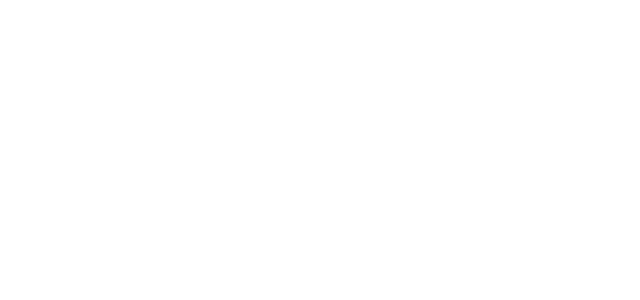
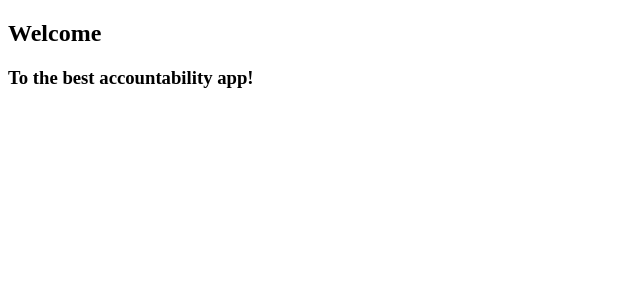
Before and after one commit to SoKa-SocialKarma/SoKa, a React (Create React App) app in the folder front-end/: page / in a window 1280 px wide. Shown: the top 300 px of the page, without its empty margins (0-640 px from the left). Built offline with nearby package versions, Linux system fonts and the light colour scheme.

Commit message:
home route

```diff
--- a/front-end/src/App.js
+++ b/front-end/src/App.js
@@ -1,12 +1,54 @@
-import React from 'react';
-//add home page
-const App = () => {
+import { BrowserRouter as Router, Switch, Route } from "react-router-dom";
+import React from "react";
+// import Login from "./Pages/Login";
+// import FourOFour from "./Pages/FourOFour";
+import Home from "./Pages/Home";
+// import Index from "./Pages/Index";
+// import Questionaire from "./Pages/Questionare";
+// import Show from "./Pages/Show";
+//import Navbar from "./Components/Navbar"
+
+function App(){
   return (
     <div>
-    {/* Home path */}
+      <Router>
+        {/* <Navbar /> */}
+        <main>
+          <Switch>
+            <Route exact path="/" >
+              <Home />
+            </Route>
 
+          </Switch>
+        </main>
+      </Router>
     </div>
   );
 };
 
 export default App;
+//routes
+// INDEX/login
+// INDEX/signup
+// SHOW /users/:id
+// UPDATE /users/:id/edit
+// CREATE /users/new
+// SHOW/relevant
+// SHOW/users/:id/matches/
+
+
+// <Route exact path="/demo">
+// <Index/>
+// </Route>
+// <Route>
+// <Login/>
+// </Route>
+// <Route>
+// <FourOFour/>
+// </Route>
+// <Route>
+// <Questionaire/>
+// </Route>
+// <Route>
+// <Show/>
+// </Route>
--- a/front-end/src/Pages/Home.js
+++ b/front-end/src/Pages/Home.js
@@ -0,0 +1,10 @@
+function Home() {
+    return (
+      <div className="home">
+        <h2>Welcome</h2>
+        <h3>To the best accountability app!</h3>
+      </div>
+    );
+  }
+
+  export default Home;
--- a/front-end/src/index.js
+++ b/front-end/src/index.js
@@ -2,6 +2,7 @@
 import ReactDOM from 'react-dom';
 import App from './App';
 import reportWebVitals from './reportWebVitals';
+
 
 ReactDOM.render(
   <React.StrictMode>
```
Also changed, not shown: front-end/src/Pages/FourOFour.js (added), 2 other files (tests, documents, lock files or other folders).
